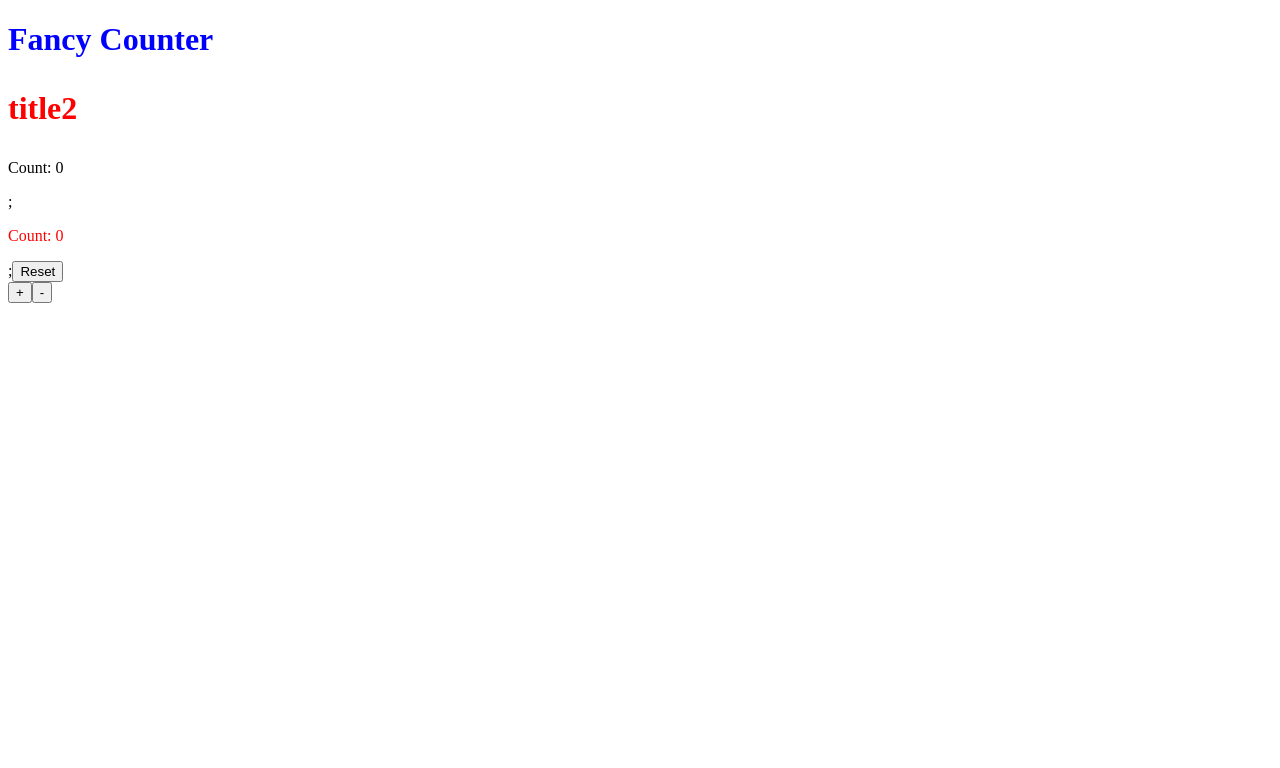
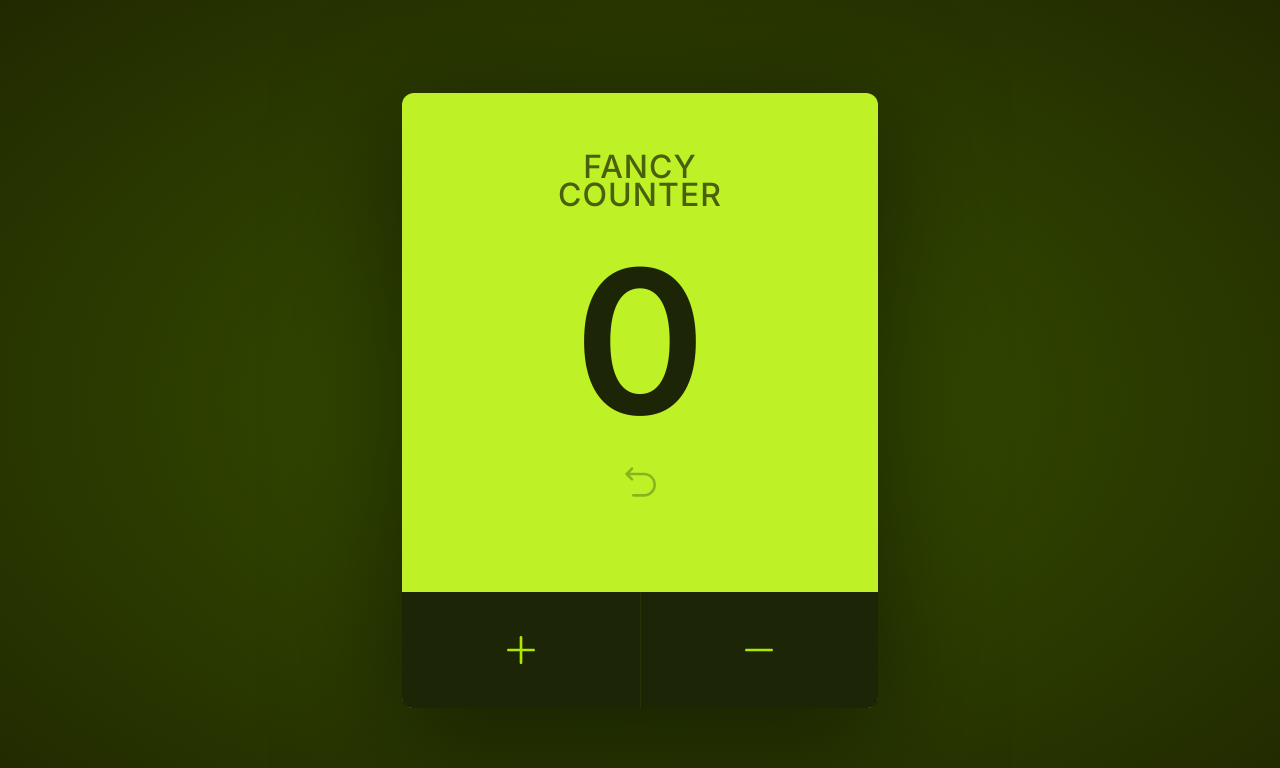
Before and after one commit to feixuanli/fancy-counter, a React (Vite) app: page / in a window 1280 px wide. Shown: the top 768 px of the page. Built offline with nearby package versions, Linux system fonts and the light colour scheme.

Commit message:
stylings

```diff
--- a/package.json
+++ b/package.json
@@ -10,6 +10,7 @@
     "preview": "vite preview"
   },
   "dependencies": {
+    "@radix-ui/react-icons": "^1.3.0",
     "react": "^18.2.0",
     "react-dom": "^18.2.0"
   },
--- a/src/Card.jsx
+++ b/src/Card.jsx
@@ -5,7 +5,7 @@
 
 const Card = () => {
   return (
-    <div>
+    <div className="card">
       <TitleFoo />
       <Count />
       <ResetButton />
--- a/src/Count.jsx
+++ b/src/Count.jsx
@@ -1,10 +1,5 @@
 
 const Count = () => {
-
-  return   <>
-  <p className="title">Count: 0</p>;
-<p className="title2">Count: 0</p>;</>
-
+  return    (  <p className="count">0</p>)
 };
-
 export default Count;
--- a/src/CountButtons.jsx
+++ b/src/CountButtons.jsx
@@ -1,8 +1,10 @@
+import {MinusIcon, PlusIcon} from '@radix-ui/react-icons';
+
 const CountButtons = () => {
   return (
-    <div>
-      <button>+</button>
-      <button>-</button>
+    <div className="button-container">
+      <button className="count-btn"><PlusIcon className='count-btn-icon'/></button>
+      <button  className="count-btn"><MinusIcon className='count-btn-icon'/></button>
     </div>
   );
 };
--- a/src/ResetButton.jsx
+++ b/src/ResetButton.jsx
@@ -1,5 +1,6 @@
+import { ResetIcon } from '@radix-ui/react-icons'
 const ResetButton = () => {
-  return <button>Reset</button>;
+  return <button className="reset-btn"><ResetIcon className='reset-btn-icon'/></button>;
 };
 
 export default ResetButton;
--- a/src/Title.css
+++ /dev/null
@@ -1,3 +0,0 @@
-.title2 {
-    color: red;
-}
--- a/src/Title.jsx
+++ b/src/Title.jsx
@@ -1,8 +1,5 @@
-import styles from './Title.module.css';
-import "./title.css";
-
 const Title = () => {
-  return <h1 className={styles.title}>Fancy Counter <p className='title2'>title2</p></h1>;
+  return <h1 className="title">Fancy Counter</h1>;
 };
 
 export default Title;
--- a/src/Title.module.css
+++ /dev/null
@@ -1,3 +0,0 @@
-.title {
-    color: blue;
-}
--- /dev/null
+++ b/src/index.css
@@ -0,0 +1,139 @@
+@import url("https://fonts.googleapis.com/css2?family=Inter:wght@300;400;500;600;700;800;900&display=swap");
+@import url('https://fonts.googleapis.com/css2?family=Inter:ital,opsz,wght@0,14..32,100..900;1,14..32,100..900&display=swap');
+
+* {
+  margin: 0;
+  padding: 0;
+  box-sizing: border-box;
+}
+
+button {
+  all: unset;
+}
+
+body {
+  font-family: Inter, sans-serif;
+  height: 100vh;
+  background-image: radial-gradient(ellipse, #385300, #212900);
+}
+
+#root {
+  width: 100%;
+  height: 100%;
+}
+
+main {
+  width: 100%;
+  height: 100%;
+  display: flex;
+  justify-content: center;
+  align-items: center;
+}
+
+.card {
+  background-color: #bef227;
+  width: 476px;
+  height: 615px;
+  border-radius: 12px;
+  box-shadow: 0 25px 121px rgba(0, 0, 0, 0.5);
+  display: flex;
+  flex-direction: column;
+  align-items: center;
+  transition: all 0.4s;
+}
+
+.card--limit {
+  background-color: #a3d11b;
+}
+
+.title {
+  opacity: 0.6;
+  text-transform: uppercase;
+  letter-spacing: 1px;
+  width: 200px;
+  text-align: center;
+  line-height: 0.9;
+  font-weight: 500;
+  font-size: 32px;
+  margin-top: 60px;
+}
+
+.count {
+  color: #1d2507;
+  font-size: 200px;
+  font-weight: 600;
+  margin-top: 10px;
+}
+
+.reset-btn {
+  cursor: pointer;
+  opacity: 0.3;
+  transition: all 0.4s;
+}
+
+.reset-btn:hover,
+.reset-btn:focus {
+  opacity: 0.5;
+}
+
+.reset-btn-icon {
+  color: #1d2507;
+  height: 40px;
+  width: 40px;
+}
+
+.button-container {
+  background-color: #1d2507;
+  height: 116px;
+  width: 100%;
+  margin-top: auto;
+  border-bottom-right-radius: 10px;
+  border-bottom-left-radius: 10px;
+  display: flex;
+}
+
+.count-btn {
+  flex: 1;
+  display: flex;
+  justify-content: center;
+  align-items: center;
+  cursor: pointer;
+  transition: all 0.4s;
+}
+
+.count-btn:first-child {
+  border-right: 1px solid rgba(189, 254, 0, 0.07);
+}
+
+.count-btn:hover,
+.count-btn:focus {
+  background-color: #212b06;
+}
+
+.count-btn--plus {
+  border-left: 1px solid rgba(189, 254, 0, 0.15);
+}
+
+.count-btn-icon {
+  color: #bdfe00;
+  opacity: 0.9;
+  height: 40px;
+  width: 40px;
+}
+
+@media (max-width: 680px) or (max-height: 730px) {
+  .card {
+    width: 100%;
+    height: 100%;
+    border-radius: 0;
+  }
+
+  .title {
+    margin-top: 100px;
+  }
+
+  .buttons {
+    border-bottom-left-radius: 0;
+    border-bottom-right-radius: 0;
+  }
+}
--- a/src/main.jsx
+++ b/src/main.jsx
@@ -1,6 +1,7 @@
 import React from "react";
 import ReactDOM from "react-dom/client";
 import App from "./App.jsx";
+import "./index.css";
 
 ReactDOM.createRoot(document.getElementById("root")).render(
   <React.StrictMode>
```
Also changed, not shown: 1 other file (tests, documents, lock files or other folders).
